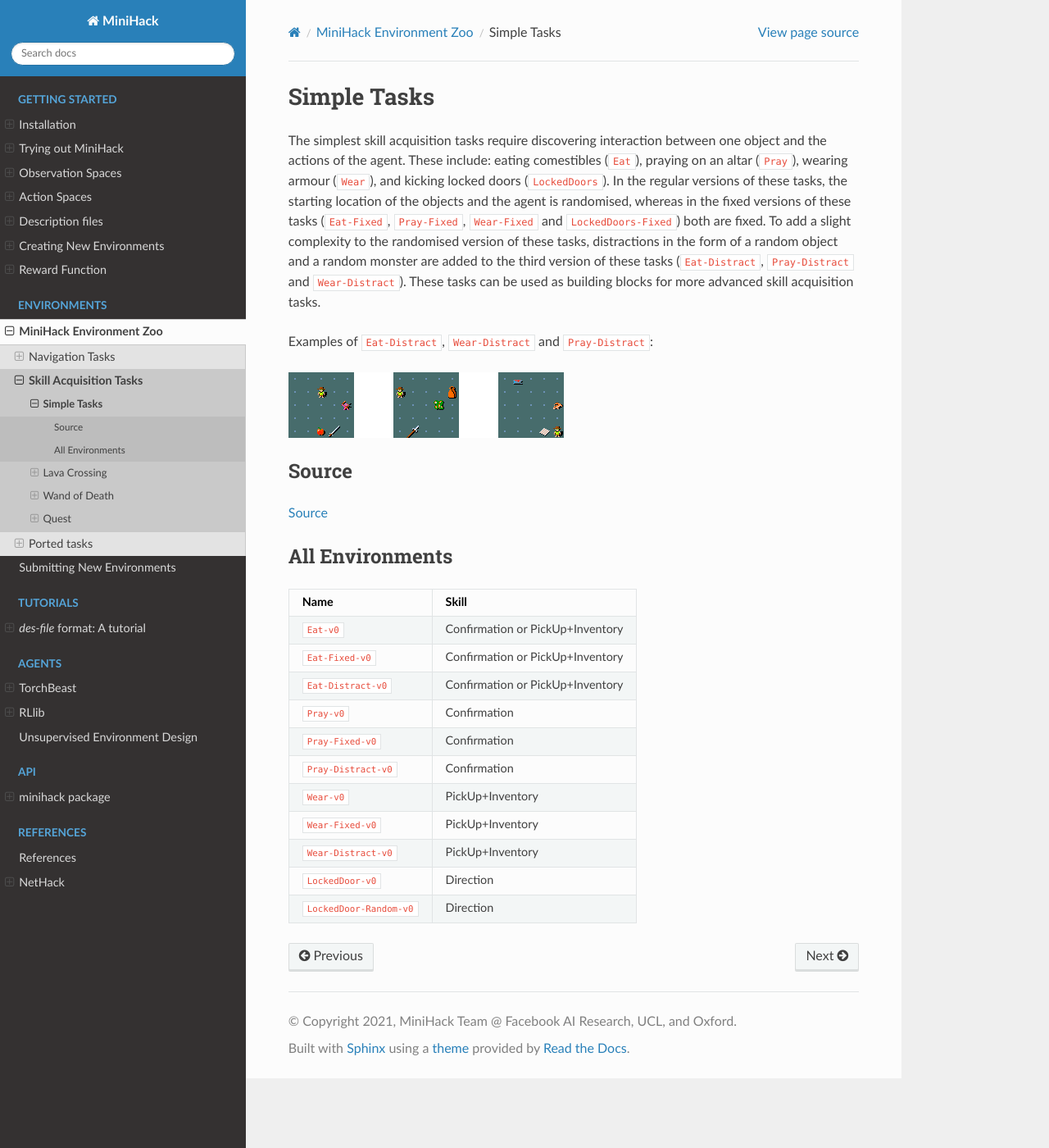
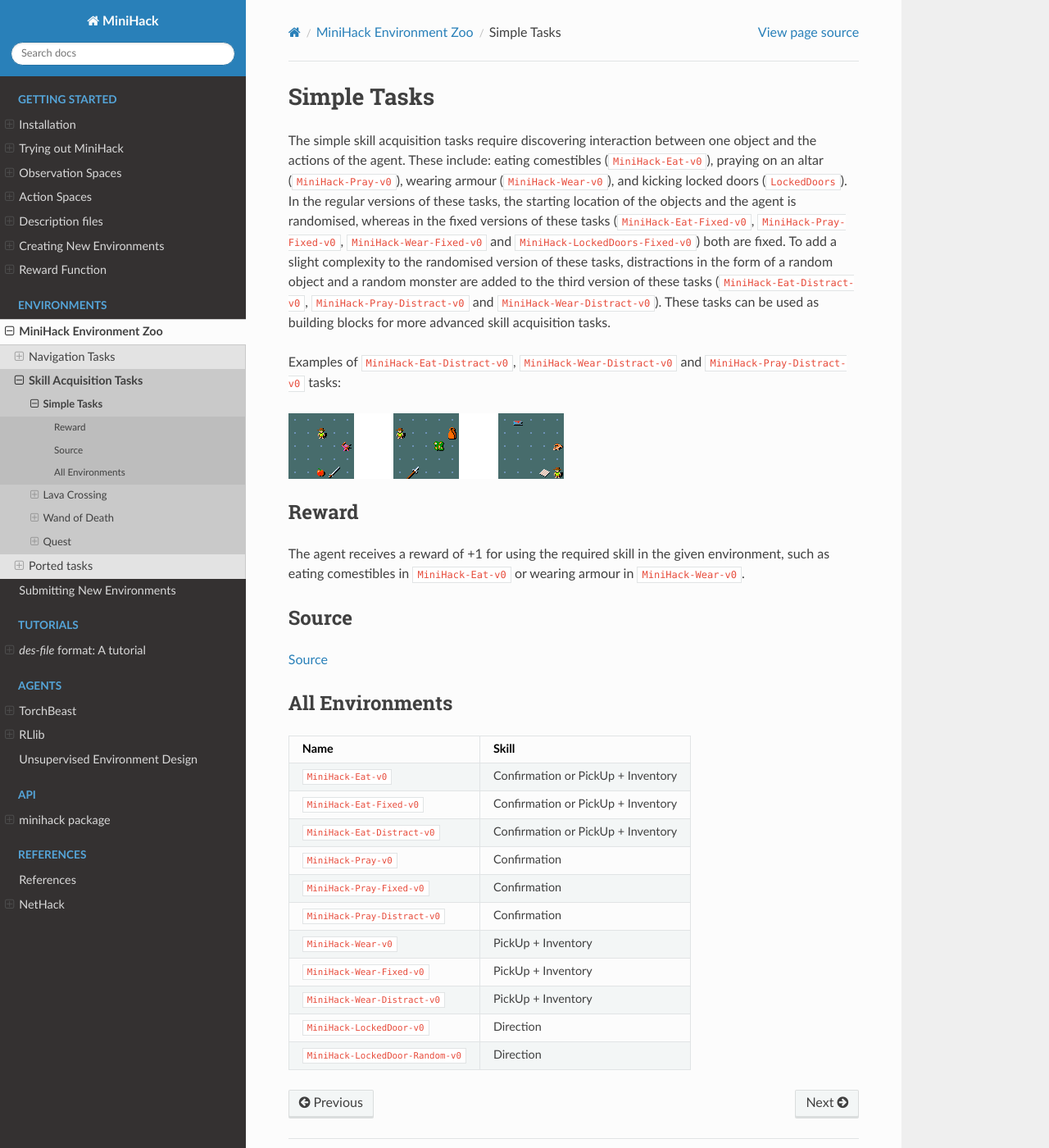
Before and after one commit to facebookresearch/minihack, a Sphinx documentation site: the page built from docs/envs/skills/simple_skills.md, in a window 1280 px wide and 1400 px high. Shown: the whole window at 82% size. Built offline with Sphinx 7.4.7 and the Read the Docs theme 2.0.0, drawn with Linux system fonts in a browser that asks for light colours; pages that are not in the unit, such as notebooks, are missing from menus.

Commit message:
More information on skill tasks

```diff
--- a/docs/envs/skills/simple_skills.md
+++ b/docs/envs/skills/simple_skills.md
@@ -1,22 +1,26 @@
 # Simple Tasks
 
-The simplest skill acquisition tasks require
+The simple skill acquisition tasks require
 discovering interaction between one object and the actions of the agent. These
-include: eating comestibles (`Eat`), praying on an altar
-(`Pray`), wearing armour (`Wear`), and kicking locked doors
+include: eating comestibles (`MiniHack-Eat-v0`), praying on an altar
+(`MiniHack-Pray-v0`), wearing armour (`MiniHack-Wear-v0`), and kicking locked doors
 (`LockedDoors`). In the regular versions of these tasks, the starting
 location of the objects and the agent is randomised, whereas in the fixed
-versions of these tasks (`Eat-Fixed`, `Pray-Fixed`,
-`Wear-Fixed` and `LockedDoors-Fixed`) both are fixed. To add a
+versions of these tasks (`MiniHack-Eat-Fixed-v0`, `MiniHack-Pray-Fixed-v0`,
+`MiniHack-Wear-Fixed-v0` and `MiniHack-LockedDoors-Fixed-v0`) both are fixed. To add a
 slight complexity to the randomised version of these tasks, distractions in the
 form of a random object and a random monster are added to the third version of
-these tasks (`Eat-Distract`, `Pray-Distract` and
-`Wear-Distract`). These tasks can be used as building blocks for more
+these tasks (`MiniHack-Eat-Distract-v0`, `MiniHack-Pray-Distract-v0` and
+`MiniHack-Wear-Distract-v0`). These tasks can be used as building blocks for more
 advanced skill acquisition tasks.
 
-Examples of `Eat-Distract`, `Wear-Distract` and `Pray-Distract`:
+Examples of `MiniHack-Eat-Distract-v0`, `MiniHack-Wear-Distract-v0` and `MiniHack-Pray-Distract-v0` tasks:
 
 ![](../imgs/simple_skills.png)
+
+## Reward
+
+The agent receives a reward of +1 for using the required skill in the given environment, such as eating comestibles in `MiniHack-Eat-v0` or wearing armour in `MiniHack-Wear-v0`.
 
 ## Source
 
@@ -24,16 +28,16 @@ Examples of `Eat-Distract`, `Wear-Distract` and `Pray-Distract`:
 
 ## All Environments
 
-| Name                   | Skill                            |
-| ---------------------- | -------------------------------- |
-| `Eat-v0`               | Confirmation or PickUp+Inventory |
-| `Eat-Fixed-v0`         | Confirmation or PickUp+Inventory |
-| `Eat-Distract-v0`      | Confirmation or PickUp+Inventory |
-| `Pray-v0`              | Confirmation                     |
-| `Pray-Fixed-v0`        | Confirmation                     |
-| `Pray-Distract-v0`     | Confirmation                     |
-| `Wear-v0`              | PickUp+Inventory                 |
-| `Wear-Fixed-v0`        | PickUp+Inventory                 |
-| `Wear-Distract-v0`     | PickUp+Inventory                 |
-| `LockedDoor-v0`        | Direction                        |
-| `LockedDoor-Random-v0` | Direction                        |
+| Name                            | Skill                              |
+| ------------------------------- | ---------------------------------- |
+| `MiniHack-Eat-v0`               | Confirmation or PickUp + Inventory |
+| `MiniHack-Eat-Fixed-v0`         | Confirmation or PickUp + Inventory |
+| `MiniHack-Eat-Distract-v0`      | Confirmation or PickUp + Inventory |
+| `MiniHack-Pray-v0`              | Confirmation                       |
+| `MiniHack-Pray-Fixed-v0`        | Confirmation                       |
+| `MiniHack-Pray-Distract-v0`     | Confirmation                       |
+| `MiniHack-Wear-v0`              | PickUp + Inventory                 |
+| `MiniHack-Wear-Fixed-v0`        | PickUp + Inventory                 |
+| `MiniHack-Wear-Distract-v0`     | PickUp + Inventory                 |
+| `MiniHack-LockedDoor-v0`        | Direction                          |
+| `MiniHack-LockedDoor-Random-v0` | Direction                          |
```
Also changed, not shown: docs/envs/skills/lava_cross.md (+23 -18 lines), docs/envs/skills/quest.md (+19 -14 lines), docs/envs/skills/wod.md (+19 -14 lines).
